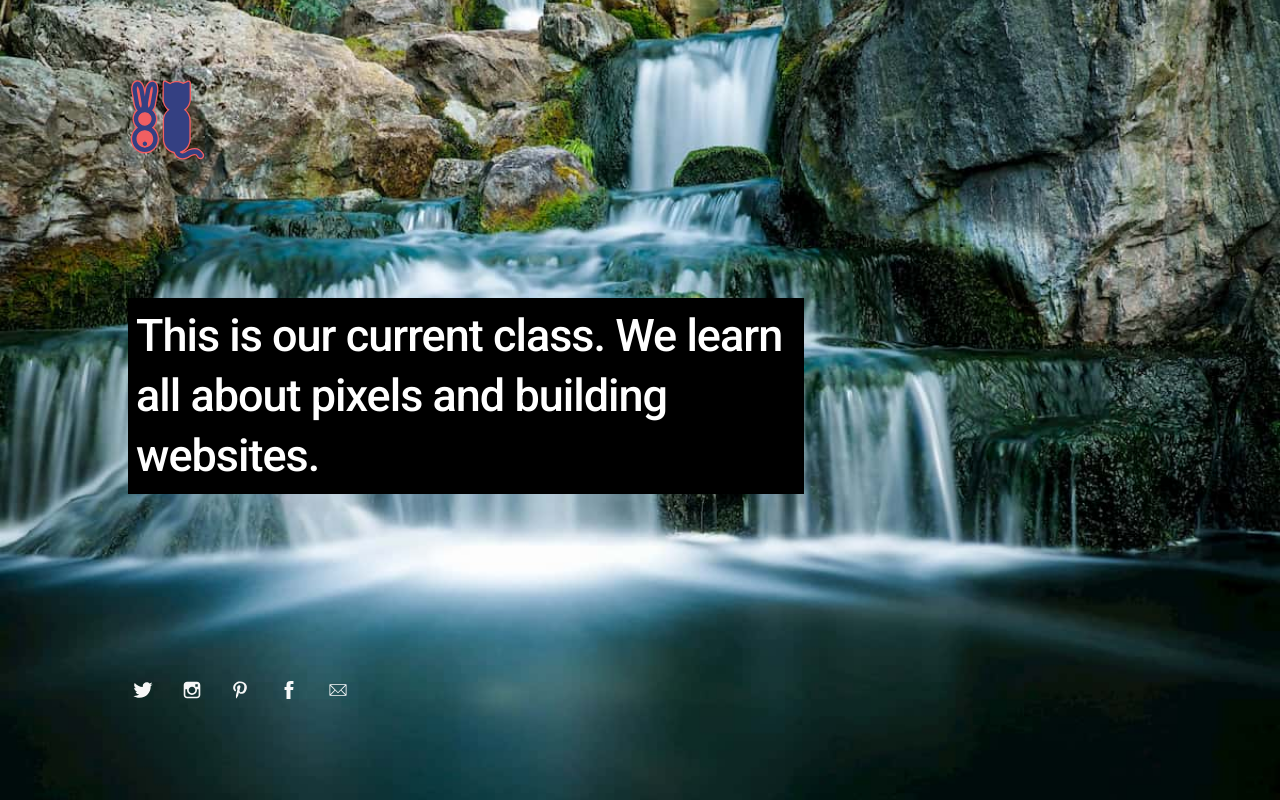
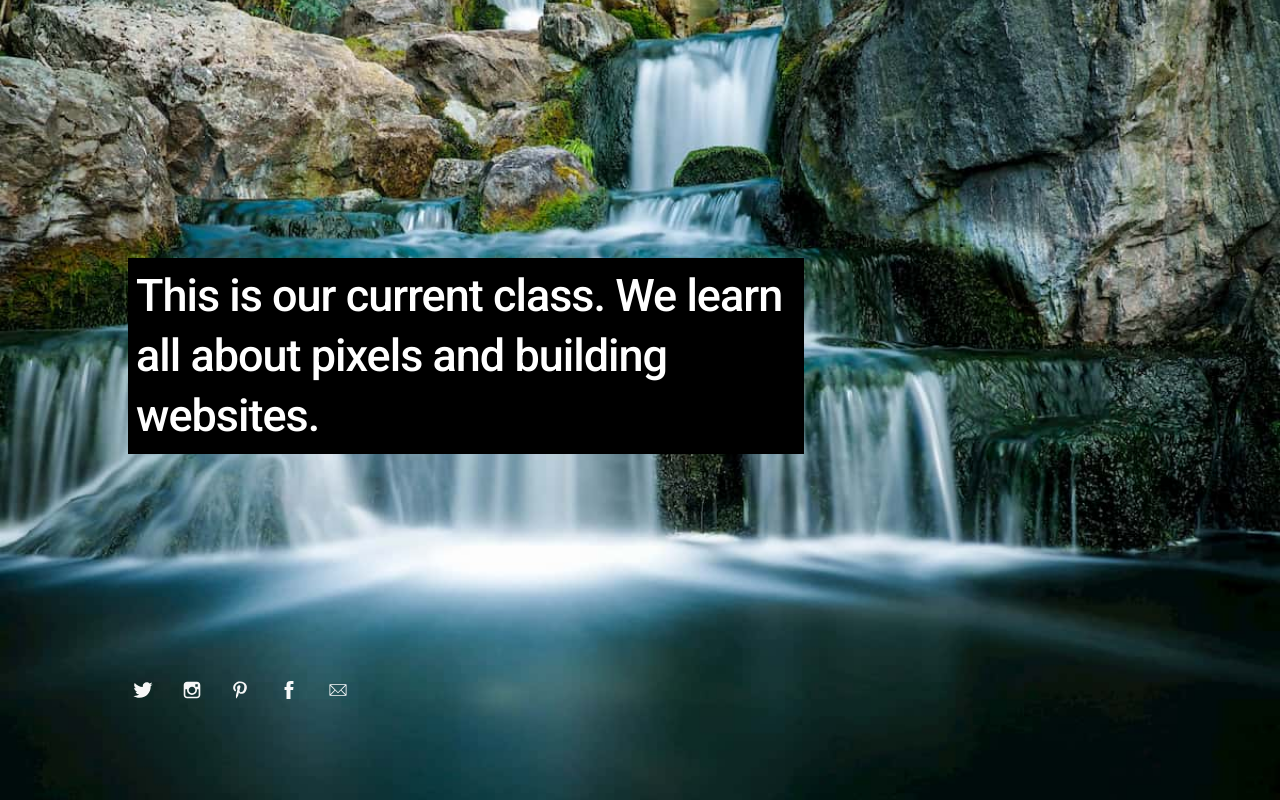
Before and after one commit to Immokalee/immokalee.github.io, a plain HTML site: page index.html in a window 1280 px wide. Drawn offline with Linux system fonts and the light colour scheme.

Commit message:
Logo ausgeblendet

```diff
--- a/index.html
+++ b/index.html
@@ -41,7 +41,7 @@
 
 		<div class="logo">
 
-			<img src="images/logo.svg" alt="Logo" width=80 height=80/>
+			<!-- <img src="images/logo.svg" alt="Logo" width=80 height=80/> -->
 
 		</div>
 
```
